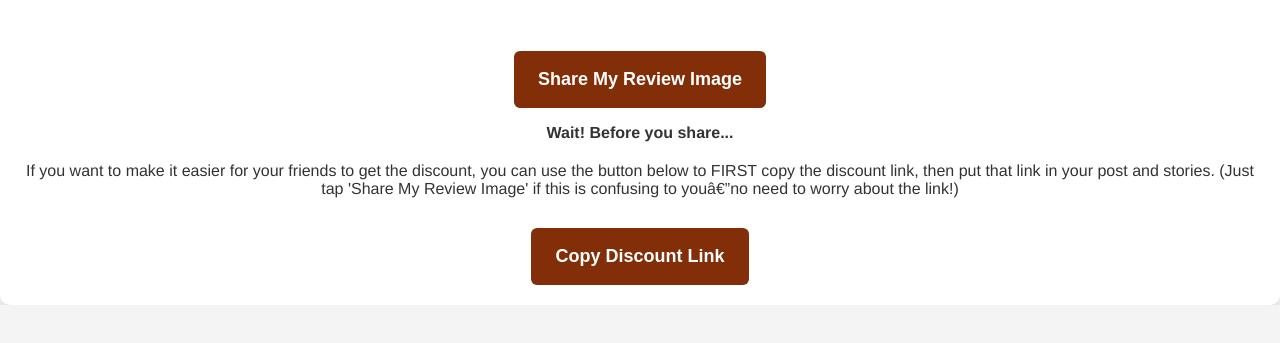
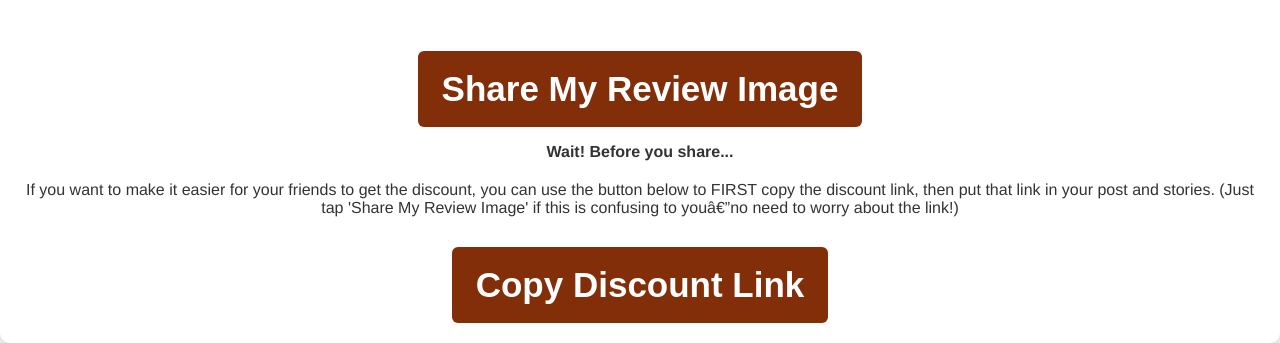
Before and after one commit to rhynoverde/share-embrfyr-JustAddLuv, a plain HTML site: page JustAddLuv/index.html in a window 1280 px wide. Shown: the part 585-928 px from the top of the page. Before the commit the page ends 890 px from the top, so only its background shows below. Drawn offline with Linux system fonts and the light colour scheme.

Commit message:
Update styles.css

```diff
--- a/JustAddLuv/styles.css
+++ b/JustAddLuv/styles.css
@@ -56,7 +56,7 @@ button {
     background-color: #822E08; /* Updated button color */
     color: white;
     padding: 18px 24px; /* Increased padding for larger button size */
-    font-size: 18px; /* Increased font size */
+    font-size: 35px; /* Increased font size */
     font-weight: bold; /* Bolder text */
     cursor: pointer;
     border-radius: 6px; /* Slightly larger border radius */
```
